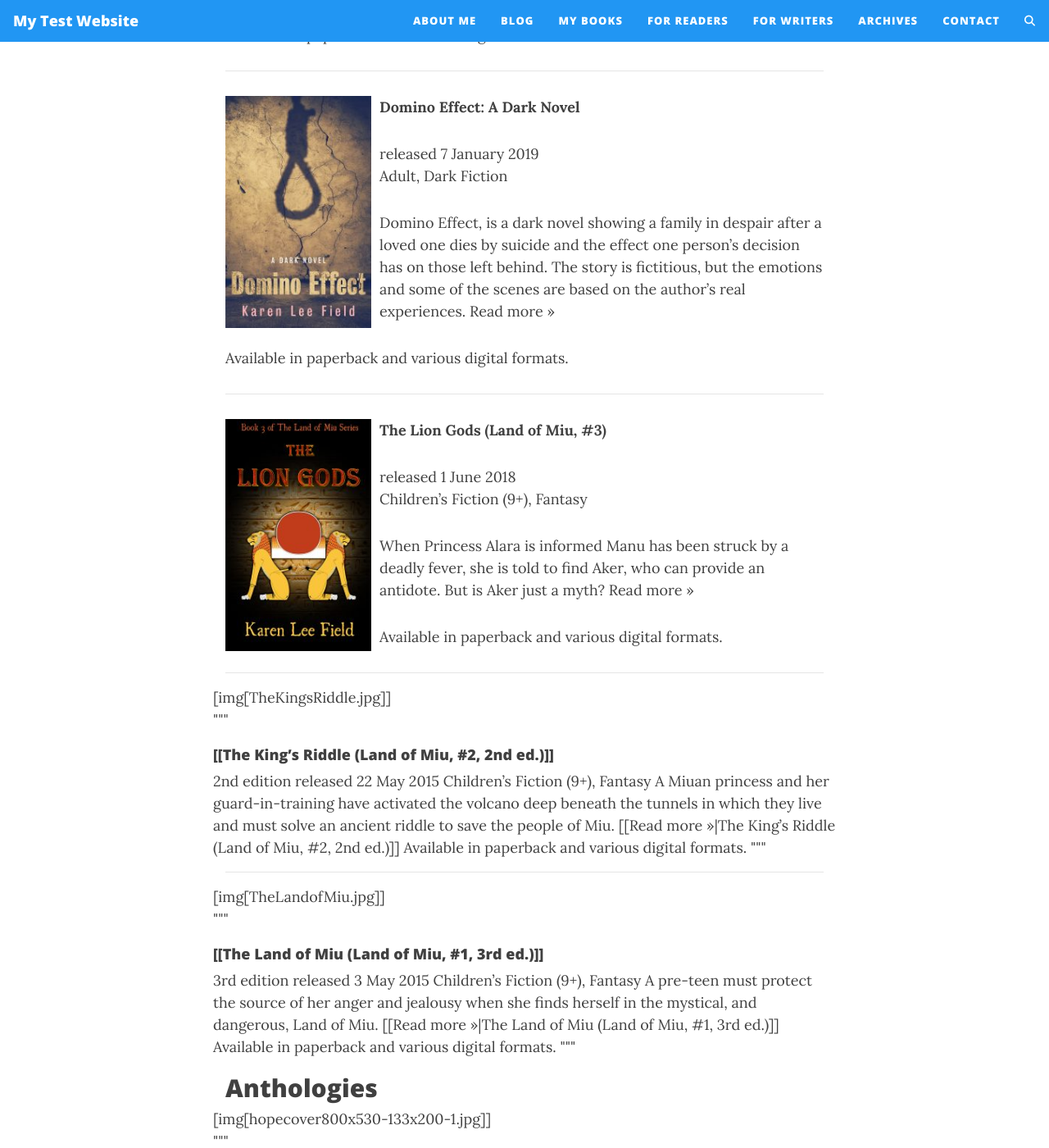
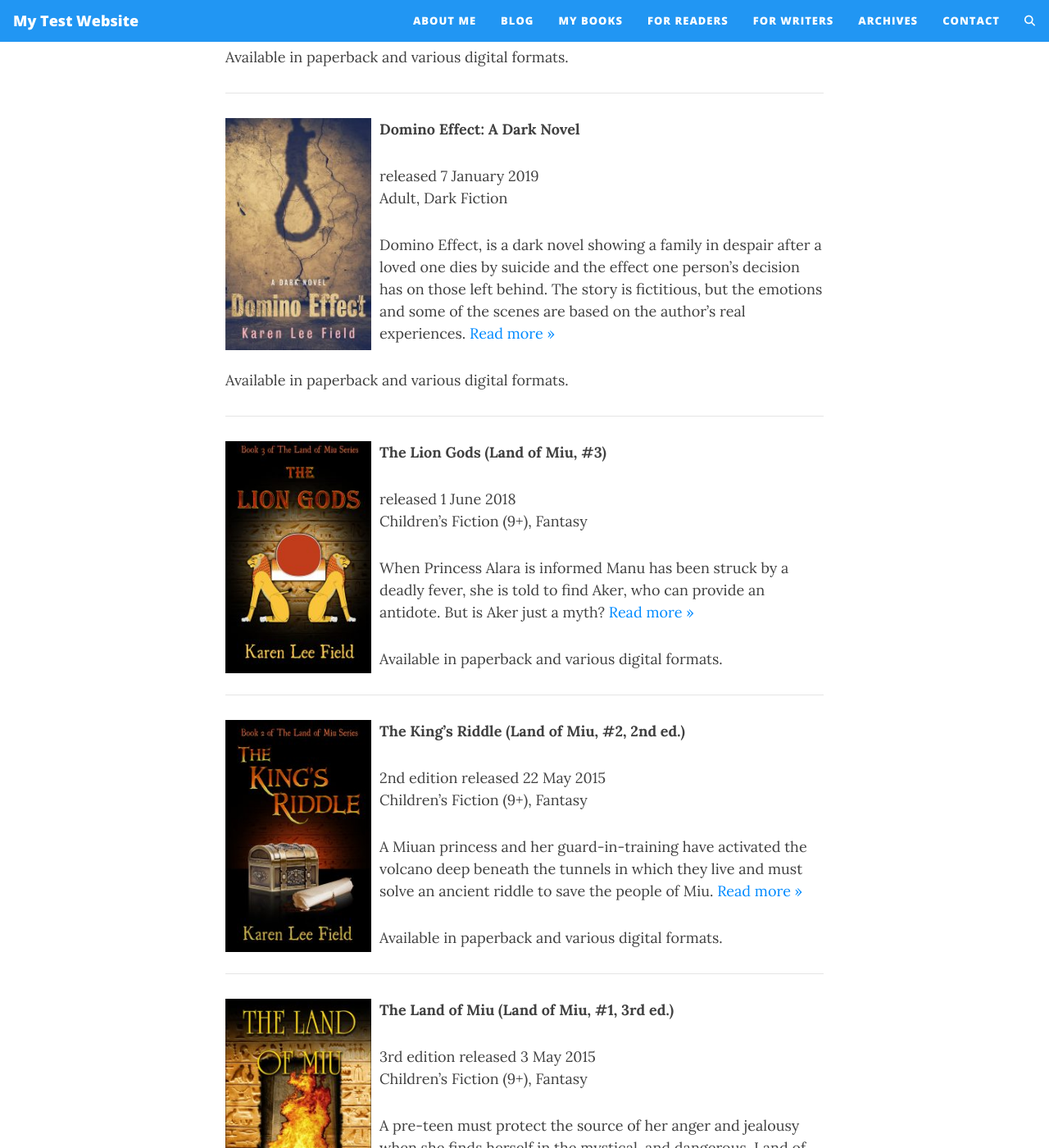
Before and after one commit to jd31122025-design/myblog, a Jekyll site: the page built from my-books.md, in a window 1280 px wide and 1400 px high, scrolled down 1674 px. Shown: the whole window at 82% size. Built offline with Jekyll 4.4.1, drawn with Linux system fonts in a browser that asks for light colours; comment, search, counter and statistics services are not loaded; some of the changed text lies outside the part shown.

Commit message:
more updates

```diff
--- a/my-books.md
+++ b/my-books.md
@@ -26,7 +26,7 @@ All my books are available in paperback and various digital formats and are avai
 <p>released 11 December 2019<br>
 Adult Fiction, Fantasy</p>
 
-A mini fantasy collection. Four stories with common themes of oppression and struggle. The main characters crave freedom, but can they find what they are looking for? Read more »
+A mini fantasy collection. Four stories with common themes of oppression and struggle. The main characters crave freedom, but can they find what they are looking for? [Read more »](journey-to-freedom)
 
 Available in paperback and various digital formats.
 
@@ -38,7 +38,7 @@ Available in paperback and various digital formats.
 <p>released 9 July 2019<br>
 Children’s Fiction (9+), Adventure</p>
 
-Eleven-year-old twins, Cat and Mouse, crave adventure but when the school bully talks them into taking a ride on a dodgy-looking canoe, they know it can only lead to disaster. Proven right, they must learn how to deal with the bully and the man who lives in the sinister house on the hill. Read more »
+Eleven-year-old twins, Cat and Mouse, crave adventure but when the school bully talks them into taking a ride on a dodgy-looking canoe, they know it can only lead to disaster. Proven right, they must learn how to deal with the bully and the man who lives in the sinister house on the hill. [Read more »](house-onthe-hill)
 
 Available in paperback and various digital formats.
 
@@ -50,7 +50,7 @@ Available in paperback and various digital formats.
 <p>released 7 January 2019<br>
 Adult, Dark Fiction</p>
 
-Domino Effect, is a dark novel showing a family in despair after a loved one dies by suicide and the effect one person’s decision has on those left behind. The story is fictitious, but the emotions and some of the scenes are based on the author’s real experiences. Read more »
+Domino Effect, is a dark novel showing a family in despair after a loved one dies by suicide and the effect one person’s decision has on those left behind. The story is fictitious, but the emotions and some of the scenes are based on the author’s real experiences. [Read more »](domino-effect)
 
 Available in paperback and various digital formats.
 
@@ -62,43 +62,35 @@ Available in paperback and various digital formats.
 <p>released 1 June 2018<br>
 Children’s Fiction (9+), Fantasy</p>
 
-When Princess Alara is informed Manu has been struck by a deadly fever, she is told to find Aker, who can provide an antidote. But is Aker just a myth? Read more »
+When Princess Alara is informed Manu has been struck by a deadly fever, she is told to find Aker, who can provide an antidote. But is Aker just a myth? [Read more »](lion-gods)
 
 Available in paperback and various digital formats.
 
 <hr>
 
-<div class="row">
-  <div class="column1">[img[TheKingsRiddle.jpg]]</div>
-  <div class="column2">
-"""
-<h4>[[The King’s Riddle (Land of Miu, #2, 2nd ed.)]]</h4>
-2nd edition released 22 May 2015
-Children’s Fiction (9+), Fantasy
+![The King's Riddle](/assets/img/KingsRiddle-200wide.jpg){: height="283px" width="188px" style="float: left; padding-right: 10px;" }
 
-A Miuan princess and her guard-in-training have activated the volcano deep beneath the tunnels in which they live and must solve an ancient riddle to save the people of Miu. [[Read more »|The King’s Riddle (Land of Miu, #2, 2nd ed.)]]
+**The King’s Riddle (Land of Miu, #2, 2nd ed.)**
+<p>2nd edition released 22 May 2015<br>
+Children’s Fiction (9+), Fantasy</p>
+
+A Miuan princess and her guard-in-training have activated the volcano deep beneath the tunnels in which they live and must solve an ancient riddle to save the people of Miu. [Read more »](kings-riddle)
 
 Available in paperback and various digital formats.
-"""
-</div>
-</div>
+
 <hr>
-<div class="row">
-  <div class="column1">[img[TheLandofMiu.jpg]]</div>
-  <div class="column2">
-"""
-<h4>[[The Land of Miu (Land of Miu, #1, 3rd ed.)]]</h4>
-3rd edition released 3 May 2015
-Children’s Fiction (9+), Fantasy
 
-A pre-teen must protect the source of her anger and jealousy when she finds herself in the mystical, and dangerous, Land of Miu. [[Read more »|The Land of Miu (Land of Miu, #1, 3rd ed.)]]
+![The Land of Miu](/assets/img/LandOfMiu-199wide.jpg){: height="283px" width="188px" style="float: left; padding-right: 10px;" }
+
+**The Land of Miu (Land of Miu, #1, 3rd ed.)**
+<p>3rd edition released 3 May 2015<br>
+Children’s Fiction (9+), Fantasy</p>
+
+A pre-teen must protect the source of her anger and jealousy when she finds herself in the mystical, and dangerous, Land of Miu. [Read more »](/mybooks/land-of-miu)
 
 Available in paperback and various digital formats.
-"""
-</div>
-</div>
 
-<h2 class="mybooks">Anthologies</h2>
+## Anthologies
 
 <div class="row">
   <div class="column1">[img[hopecover800x530-133x200-1.jpg]]</div>
@@ -151,20 +143,20 @@ To Assess or Not To Assess, That is the Question – published by The Scriptoriu
 ## Interviews and Guest Posts
 
 **Interviews**
-[Sherry D. Ramsey](http://www.sherrydramsey.com/?p=1965) – July 2013 (as Karen Henderson)
-Kayelle Press – October 2011
-Ripping Ozzie Reads – October 2011
-[Allie’s Musings](http://allieboniface.blogspot.com/2009/03/weekend-featured-author-interview-karen.html) – March 2009
+<p>[Sherry D. Ramsey](http://www.sherrydramsey.com/?p=1965) – July 2013 (as Karen Henderson)
+Kayelle Press – October 2011</p>
+<p>Ripping Ozzie Reads – October 2011</p>
+<p>[Allie’s Musings](http://allieboniface.blogspot.com/2009/03/weekend-featured-author-interview-karen.html) – March 2009</p>
 
 **Guest Blog Posts**
-[Paul Liadis](https://www.paulliadis.com/blog/2013/07/its-not-personal-but/) – July 2013 (as Karen Henderson)
-Post-Apocalyptic Bookclub – July 2013 (as Karen Henderson; with Aric Sundquist)
-Ramblings of a Rusty Writer – July 2013 (as Karen Henderson)
-Words Out West – July 2013 (as Karen Henderson)
-Graham Storrs – July 2013 (as Karen Henderson)
-[The Struggling Writer](https://strugglingwriter.wordpress.com/2013/07/07/the-pantser-the-plotter-and-the-inbetweener/) – July 2013 (as Karen Henderson)
-[Forty Adjectives and a Noun](https://fortyadjectives.blogspot.com/2013/07/tomorrows-virtual-book-tour-tomorrow.html) – July 2013 (as Karen Henderson)
-[The Word](https://www.alanbaxteronline.com/age-publishing-guest-post-6-karen-lee-field/) – January 2011
+<p>[Paul Liadis](https://www.paulliadis.com/blog/2013/07/its-not-personal-but/) – July 2013 (as Karen Henderson)</p>
+<p>Post-Apocalyptic Bookclub – July 2013 (as Karen Henderson; with Aric Sundquist)</p>
+<p>Ramblings of a Rusty Writer – July 2013 (as Karen Henderson)</p>
+<p>Words Out West – July 2013 (as Karen Henderson)</p>
+<p>Graham Storrs – July 2013 (as Karen Henderson)</p>
+<p>[The Struggling Writer](https://strugglingwriter.wordpress.com/2013/07/07/the-pantser-the-plotter-and-the-inbetweener/) – July 2013 (as Karen Henderson)</p>
+<p>[Forty Adjectives and a Noun](https://fortyadjectives.blogspot.com/2013/07/tomorrows-virtual-book-tour-tomorrow.html) – July 2013 (as Karen Henderson)</p>
+<p>The Word – January 2011</p>
 
 ## Who is Karen Lee Field?
 
```
Also changed, not shown: 1 other file.
